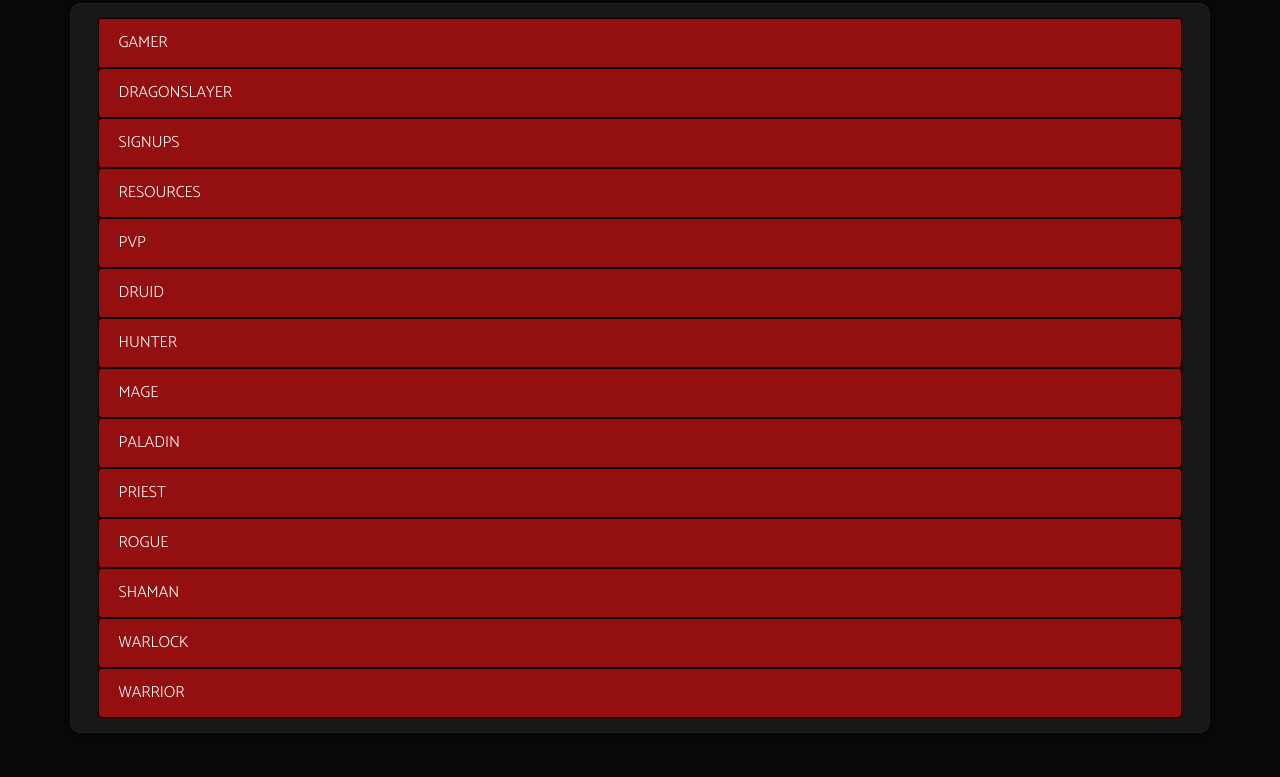
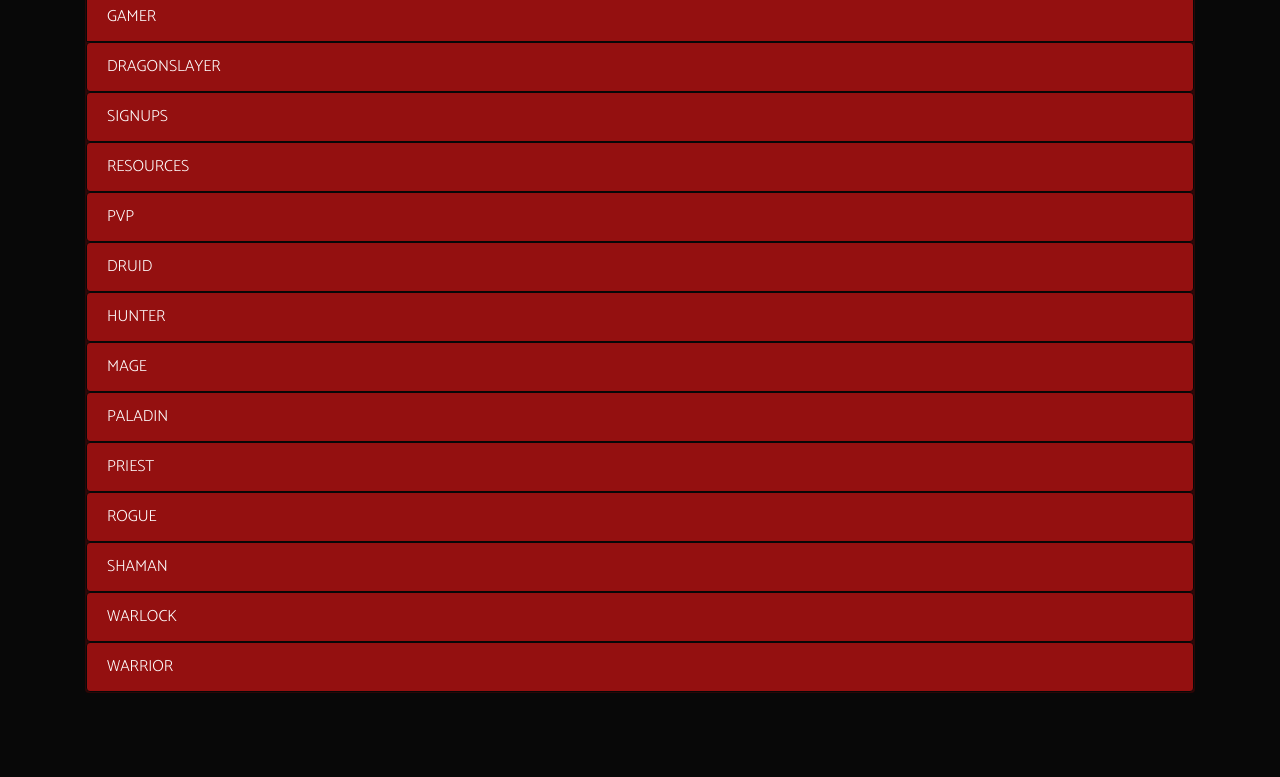
Before and after one commit to reionzoken/nope, a website: page links.html in a window 1280 px wide. Shown: the part 229-1006 px from the top of the page. After the commit the page ends 954 px from the top, so only its background shows below. Drawn offline with nearby package versions, Linux system fonts and the light colour scheme; some packages are replaced by stand-ins of ours; no server answers.

Commit message:
Update links.html

```diff
--- a/links.html
+++ b/links.html
@@ -48,7 +48,7 @@
   <section id="about" class="bg-dark">
     <div class="container">
       <div class="row">
-        <div class="col-lg-12 info-pane mx-auto">
+        <div class="col-lg-12 mx-auto">
           <div class="card">
             <a class="card-header btn btn-primary sheets-card-header" data-toggle="collapse" href="#collapseGamer" role="button" aria-expanded="false" aria-controls="collapseGamer"><div>
                             Gamer
```
